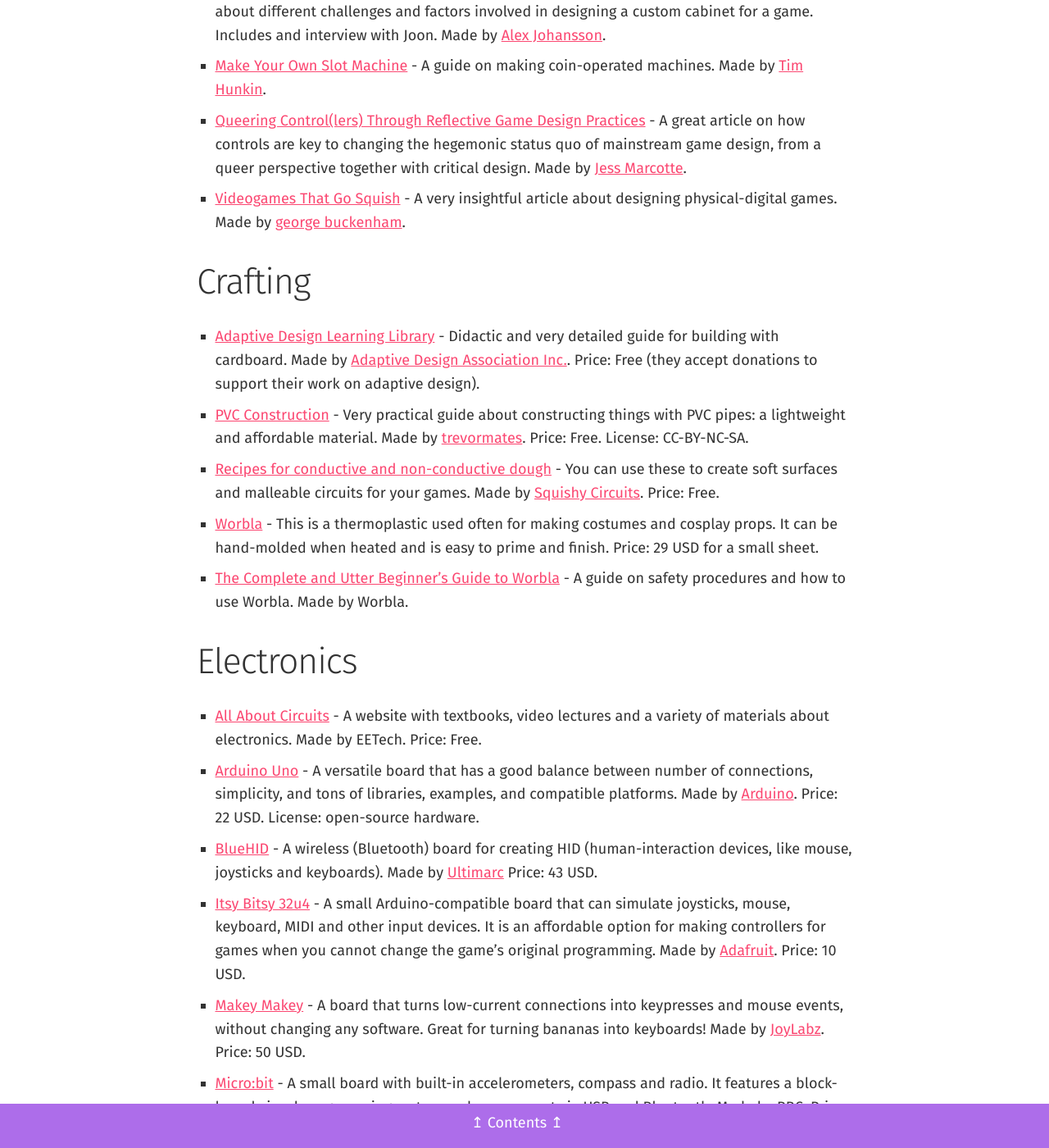
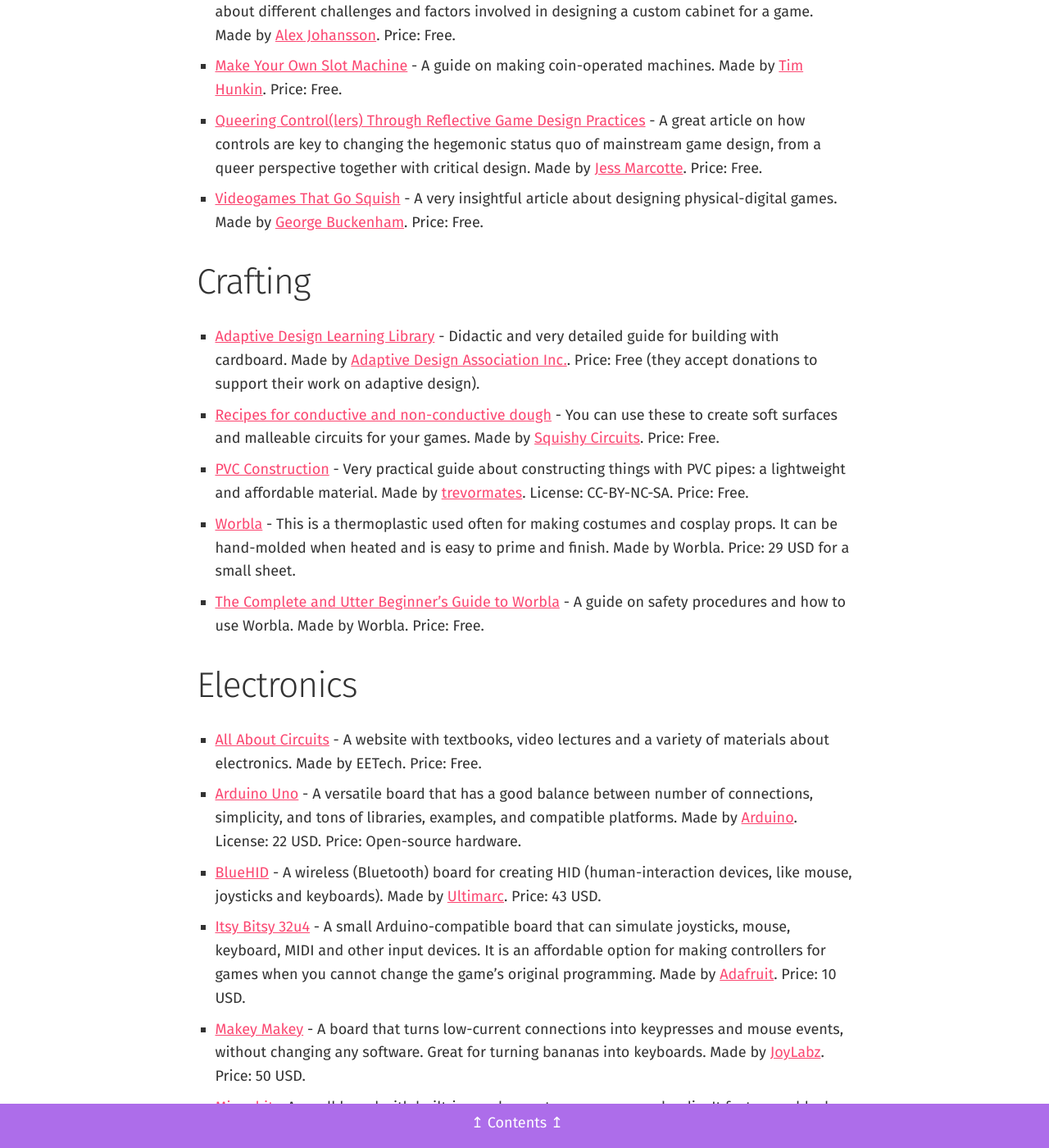
Before and after one commit to enricllagostera/altctrls-info, a Jekyll site: the page built from docs/index.md, in a window 1280 px wide and 1400 px high, scrolled down 2098 px. Shown: the whole window at 82% size. Built offline with Jekyll 4.4.1, drawn with Linux system fonts in a browser that asks for light colours; some web fonts are replaced; some of the changed text lies outside the part shown.

Commit message:
some re-formatting on the contents section.

```diff
--- a/docs/index.md
+++ b/docs/index.md
@@ -41,62 +41,63 @@
 
 ### Articles
 
-- [Burn The Keyboard workshop](https://joon.be/portfolio/burn-the-keyboard/) - A workshop on quickly creating three custom controllers out of affordable and easily available materials. Made by [Joon](https://joon.be/).
-- [Installation Required - The incredible potential of custom controllers.](https://gamejolt.com/@AlexVsCoding/post/installation-required-the-incredible-potential-of-custom-controll-neswxgaq) - An article about the creative process and possibilities of making alternative game controllers. Made by [Alex Johansson](https://alexvscoding.itch.io/).
-- [Installation Required - Why you should build an arcade cabinet for your game.](https://gamasutra.com/blogs/AlexJohansson/20141230/233317/Installation_Required__Why_you_should_build_an_arcade_cabinet_for_your_game.php) - A great article about different challenges and factors involved in designing a custom cabinet for a game. Includes and interview with Joon. Made by [Alex Johansson](https://alexvscoding.itch.io/).
-- [Make Your Own Slot Machine](http://www.underthepier.com/01_howtocoinmech.htm) - A guide on making coin-operated machines. Made by [Tim Hunkin](http://www.underthepier.com/index.htm).
-- [Queering Control(lers) Through Reflective Game Design Practices](http://gamestudies.org/1803/articles/marcotte) - A great article on how controls are key to changing the hegemonic status quo of mainstream game design, from a queer perspective together with critical design. Made by [Jess Marcotte](http://jeka.games).
-- [Videogames That Go Squish](http://v21.io/blog/universal-principles-of-digital-physical-game-design/) - A very insightful article about designing physical-digital games. Made by [george buckenham](http://v21.io/).
+- [Burn The Keyboard workshop](https://joon.be/portfolio/burn-the-keyboard/) - A workshop on quickly creating three custom controllers out of affordable and easily available materials. Made by [Joon](https://joon.be/). Price: Free.
+- [Installation Required - The incredible potential of custom controllers.](https://gamejolt.com/@AlexVsCoding/post/installation-required-the-incredible-potential-of-custom-controll-neswxgaq) - An article about the creative process and possibilities of making alternative game controllers. Made by [Alex Johansson](https://alexvscoding.itch.io/). Price: Free.
+- [Installation Required - Why you should build an arcade cabinet for your game.](https://gamasutra.com/blogs/AlexJohansson/20141230/233317/Installation_Required__Why_you_should_build_an_arcade_cabinet_for_your_game.php) - A great article about different challenges and factors involved in designing a custom cabinet for a game. Made by [Alex Johansson](https://alexvscoding.itch.io/). Price: Free.
+- [Make Your Own Slot Machine](http://www.underthepier.com/01_howtocoinmech.htm) - A guide on making coin-operated machines. Made by [Tim Hunkin](http://www.underthepier.com/index.htm). Price: Free.
+- [Queering Control(lers) Through Reflective Game Design Practices](http://gamestudies.org/1803/articles/marcotte) - A great article on how controls are key to changing the hegemonic status quo of mainstream game design, from a queer perspective together with critical design. Made by [Jess Marcotte](http://jeka.games). Price: Free.
+- [Videogames That Go Squish](http://v21.io/blog/universal-principles-of-digital-physical-game-design/) - A very insightful article about designing physical-digital games. Made by [George Buckenham](http://v21.io/). Price: Free.
 
 ### Crafting
 
 - [Adaptive Design Learning Library](https://www.adaptivedesign.org/learning-library) - Didactic and very detailed guide for building with cardboard. Made by [Adaptive Design Association Inc.](https://www.adaptivedesign.org/). Price: Free (they accept donations to support their work on adaptive design).
-- [PVC Construction](https://www.instructables.com/id/PVC-101/) - Very practical guide about constructing things with PVC pipes: a lightweight and affordable material. Made by [trevormates](https://www.instructables.com/member/trevormates/). Price: Free. License: CC-BY-NC-SA.
 - [Recipes for conductive and non-conductive dough](https://squishycircuits.com/pages/dough-recipes) - You can use these to create soft surfaces and malleable circuits for your games. Made by [Squishy Circuits](https://squishycircuits.com/). Price: Free.
-- [Worbla](http://www.cosplaysupplies.com/store.php?p=WOBA1) - This is a thermoplastic used often for making costumes and cosplay props. It can be hand-molded when heated and is easy to prime and finish. Price: 29 USD for a small sheet.
-- [The Complete and Utter Beginner’s Guide to Worbla](https://www.worbla.com/?p=8020) - A guide on safety procedures and how to use Worbla. Made by Worbla.
+- [PVC Construction](https://www.instructables.com/id/PVC-101) - Very practical guide about constructing things with PVC pipes: a lightweight and affordable material. Made by [trevormates](https://www.instructables.com/member/trevormates/). License: CC-BY-NC-SA. Price: Free.
+- [Worbla](http://www.cosplaysupplies.com/store.php?p=WOBA1) - This is a thermoplastic used often for making costumes and cosplay props. It can be hand-molded when heated and is easy to prime and finish. Made by Worbla. Price: 29 USD for a small sheet.
+- [The Complete and Utter Beginner’s Guide to Worbla](https://www.worbla.com/?p=8020) - A guide on safety procedures and how to use Worbla. Made by Worbla. Price: Free.
 
 ### Electronics
 
 - [All About Circuits](https://www.allaboutcircuits.com/textbook/) - A website with textbooks, video lectures and a variety of materials about electronics. Made by EETech. Price: Free.
-- [Arduino Uno](https://store.arduino.cc/usa/arduino-uno-rev3) - A versatile board that has a good balance between number of connections, simplicity, and tons of libraries, examples, and compatible platforms. Made by [Arduino](https://www.arduino.cc/). Price: 22 USD. License: open-source hardware.
-- [BlueHID](http://www.u-hid.com/home/overview_bboard.php) - A wireless (Bluetooth) board for creating HID (human-interaction devices, like mouse, joysticks and keyboards). Made by [Ultimarc](http://www.ultimarc.com/) Price: 43 USD.
+- [Arduino Uno](https://store.arduino.cc/usa/arduino-uno-rev3) - A versatile board that has a good balance between number of connections, simplicity, and tons of libraries, examples, and compatible platforms. Made by [Arduino](https://www.arduino.cc/). License: 22 USD. Price: Open-source hardware.
+- [BlueHID](http://www.u-hid.com/home/overview_bboard.php) - A wireless (Bluetooth) board for creating HID (human-interaction devices, like mouse, joysticks and keyboards). Made by [Ultimarc](http://www.ultimarc.com/). Price: 43 USD.
 - [Itsy Bitsy 32u4](https://learn.adafruit.com/introducting-itsy-bitsy-32u4) - A small Arduino-compatible board that can simulate joysticks, mouse, keyboard, MIDI and other input devices. It is an affordable option for making controllers for games when you cannot change the game's original programming. Made by [Adafruit](https://www.adafruit.com/). Price: 10 USD.
-- [Makey Makey](https://makeymakey.com/) - A board that turns low-current connections into keypresses and mouse events, without changing any software. Great for turning bananas into keyboards! Made by [JoyLabz](https://joylabz.com/). Price: 50 USD.
+- [Makey Makey](https://makeymakey.com/) - A board that turns low-current connections into keypresses and mouse events, without changing any software. Great for turning bananas into keyboards. Made by [JoyLabz](https://joylabz.com/). Price: 50 USD.
 - [Micro:bit](https://microbit.org/) - A small board with built-in accelerometers, compass and radio. It features a block-based visual programming system and can connect via USB and Bluetooth. Made by BBC. Price: 27 CAD.
 - [Teensy 3.2](https://www.pjrc.com/store/teensy32.html) - A versatile board that can simulate HID (human-interaction devices) and is compatible with many libraries. It features lots of pins in a small size. Made by [PJRC](https://www.pjrc.com/). Price: 20 USD.
 - [Touch Board](https://www.bareconductive.com/shop/touch-board/) - A board for capacitive touch (create circuits with no grounding) and distance sensing, compatible with Arduino. Made by [BareConductive](https://www.bareconductive.com/). Price: 53 GBP.
-- [U-HID](http://www.u-hid.com/home/overview_board.php) - A board for creating HID (human-interaction devices, like mouse, joysticks and keyboards), with software for assigning each pin without programming firmware. Made by [Ultimarc](http://www.ultimarc.com/) Price: 69 USD.
+- [U-HID](http://www.u-hid.com/home/overview_board.php) - A board for creating HID (human-interaction devices, like mouse, joysticks and keyboards), with software for assigning each pin without programming firmware. Made by [Ultimarc](http://www.ultimarc.com/). Price: 69 USD.
 
 ### Game Engine Plugins and Tools
 
 If you are making a game using some specific game engines, you might be able to use some of the resources below to connect your alternative controller to the game engine software.
 
-- [Android Sensors for Unity](https://github.com/mmeiburg/unityAndroidSensors) - A plugin for using Android sensors with Unity (versions before 2019.1) beyond the ones exposed by the engine. The new Unity's input system makes this much easier on versions after 2019.1. Made by[mmeiburg](https://github.com/mmeiburg). Price: Free. License: MIT.
-- [Ardity](https://ardity.dwilches.com/) - An easy-to-use and setup serial port plugin for Unity. Made by [dwilches](https://github.com/dwilches). Price: Free. License: [Creative Commons Attribution](https://creativecommons.org/licenses/by/2.0/).
-- [GDSerialAsset](https://github.com/Superwaitsum/GDSerialAsset) - A plugin for sending and receiving serial port messages in the Godot game engine. Made by [Supwerwaitsum](https://github.com/Superwaitsum). Price: Free. License: MIT.
-- [How to Integrate Arduino with Unity](https://www.alanzucconi.com/2015/10/07/how-to-integrate-arduino-with-unity/) - A well-written and detailed tutorial that includes easy to adapt examples. Made by [Alan Zucconi](https://www.alanzucconi.com/). Price: Free.
-- [MidiJack](https://github.com/keijiro/MidiJack) - A small library for receiving and sending MIDI messages in Unity. Made by [keijiro](https://github.com/keijiro). Price: Free. License: MIT.
-- [OscJack](https://github.com/keijiro/OscJack) - A small library for receiving and sending OSC messages in Unity. Made by [keijiro](https://github.com/keijiro). Price: Free. License: MIT.
+- [Android Sensors for Unity](https://github.com/mmeiburg/unityAndroidSensors) - A plugin for using Android sensors with Unity (versions before 2019.1) beyond the ones exposed by the engine. The new Unity's input system makes this much easier on versions after 2019.1. Made by [mmeiburg](https://github.com/mmeiburg). License: MIT. Price: Free.
+- [Ardity](https://ardity.dwilches.com/) - An easy-to-use and setup serial port plugin for Unity. Made by [dwilches](https://github.com/dwilches). License: CC-BY. Price: Free.
+- [GDSerialAsset](https://github.com/Superwaitsum/GDSerialAsset) - A plugin for sending and receiving serial port messages in the Godot game engine. Made by [Supwerwaitsum](https://github.com/Superwaitsum). License: MIT. Price: Free.
+- [How to Integrate Arduino with Unity](https://www.alanzucconi.com/2015/10/07/how-to-integrate-arduino-with-unity/) - A well-written and detailed tutorial that includes easy to adapt examples. Made by [Alan Zucconi](https://www.alanzucconi.com/). Price: Free (Alan has a Patreon here: <https://www.patreon.com/AlanZucconi>).
+- [MidiJack](https://github.com/keijiro/MidiJack) - A small library for receiving and sending MIDI messages in Unity. Made by [keijiro](https://github.com/keijiro). License: MIT. Price: Free.
+- [OscJack](https://github.com/keijiro/OscJack) - A small library for receiving and sending OSC messages in Unity. Made by [keijiro](https://github.com/keijiro). License: MIT. Price: Free.
 
 ### Software
 
 Here you can find general use applications and standalone software that can be useful we making, testing or planning your alternative controller project.
 
-- [JoyToKey](https://joytokey.net/en/) - A desktop software that converts inputs from gamepads and joysticks to keyboard and mouse. Made by [JTKSoft](https://jtksoft.net/ja/). Price: Free trial and 7 USD for continued use. License: shareware.
-- [Sensors2OSC](https://sensors2.org/osc/) - An Android application that sends data from the phones' sensors to any device via WiFi and OSC messages. Made by [SensorApps](https://github.com/SensorApps). Price: Free. License: [Available here](https://sensors2.org/osc/#license).
+- [JoyToKey](https://joytokey.net/en/) - A desktop software that converts inputs from gamepads and joysticks to keyboard and mouse. Made by [JTKSoft](https://jtksoft.net/ja/). License: Shareware. Price: Free trial and 7 USD for continued use.
+- [Sensors2OSC](https://sensors2.org/osc/) - An Android application that sends data from the phones' sensors to any device via WiFi and OSC messages. Made by [SensorApps](https://github.com/SensorApps). License: [Available here](https://sensors2.org/osc/#license). Price: Free.
 
 ### Libraries
 
 These packages and libraries are not restricted to a specific game engine, programming language or development environment.
 
-- [Johnny-Five](http://johnny-five.io/) - A JavaScript library for accessing boards and sensors. Made by [Bocoup](http://bocoup.com/) and contributors. Price: Free. License: MIT.
+- [Johnny-Five](http://johnny-five.io/) - A JavaScript library for accessing boards and sensors. Made by [Bocoup and contributors](http://bocoup.com/). License: MIT. Price: Free.
 
 ### Open Projects and 'Making Of's
 
 Sometimes it can be helpful to access and explore the source code, diagrams, documents, and processes of different projects. This topic is a list of _making of_ articles, as well as free and open-source alternative controllers.
 
-- [Red Dirt](https://github.com/enricllagostera/RedDirt) - A narrative game using smartphone magnetic sensors, made in Unity, using [Sensing Gestures](https://github.com/enricllagostera/SensingGestures). Made by [Enric Llagostera](https://enric.llagostera.com.br/). Price: Free. License: LGPLv3.
+- [gambi_abo](https://enricllagostera.github.io/gambi_abo/) - A series of free do-it-yourself game controllers made of cardboard and mouse, keyboards and gamepads.. Made by [Enric Llagostera](https://enric.llagostera.com.br/). License:  CC-BY-SA. Price: Free.
+- [Red Dirt](https://github.com/enricllagostera/RedDirt) - A narrative game using smartphone magnetic sensors, made in Unity, using [Sensing Gestures](https://github.com/enricllagostera/SensingGestures). Made by [Enric Llagostera](https://enric.llagostera.com.br/). License: LGPLv3. Price: Free.
 
 ---
 
```
Also changed, not shown: README.md.
